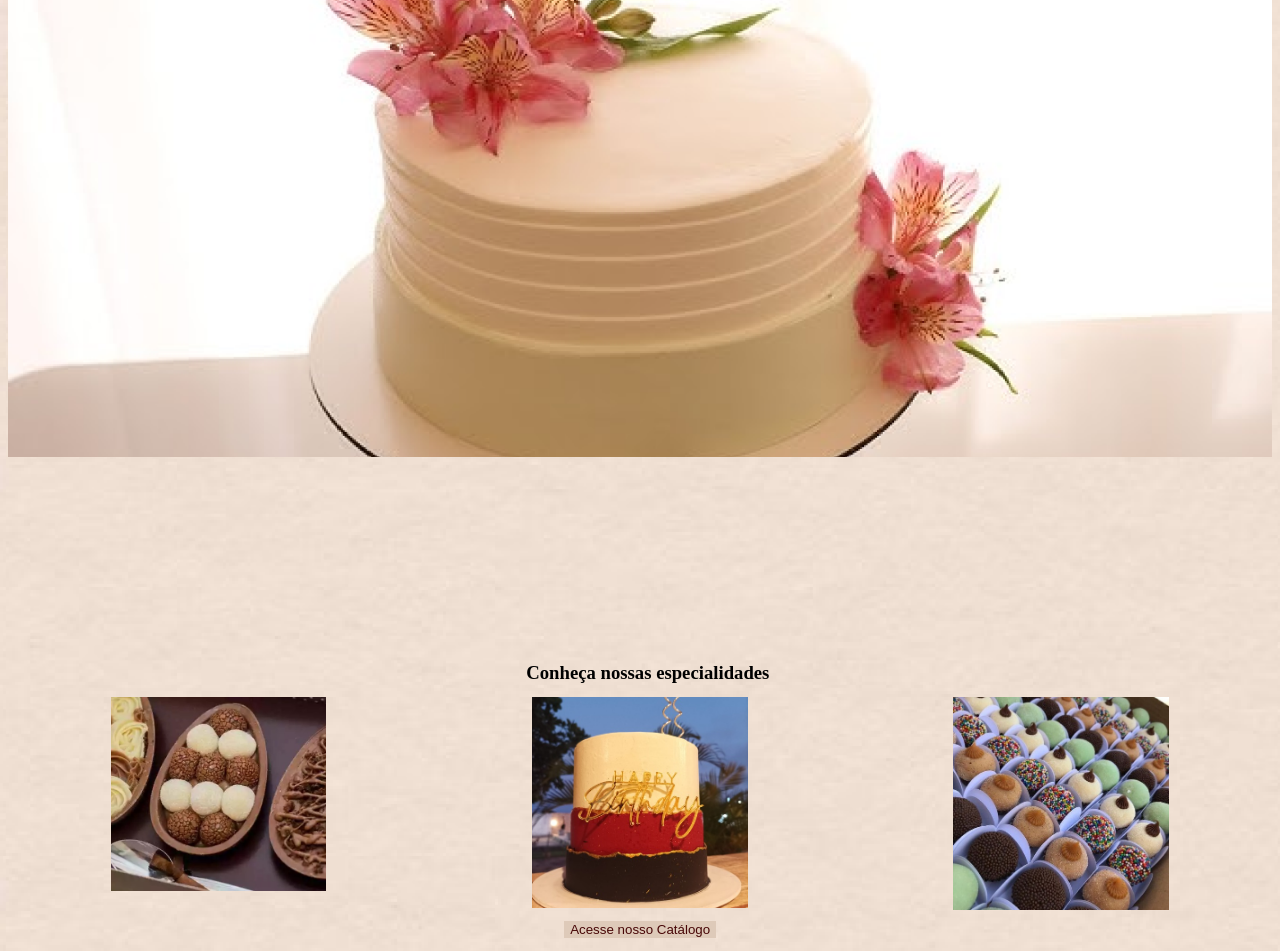
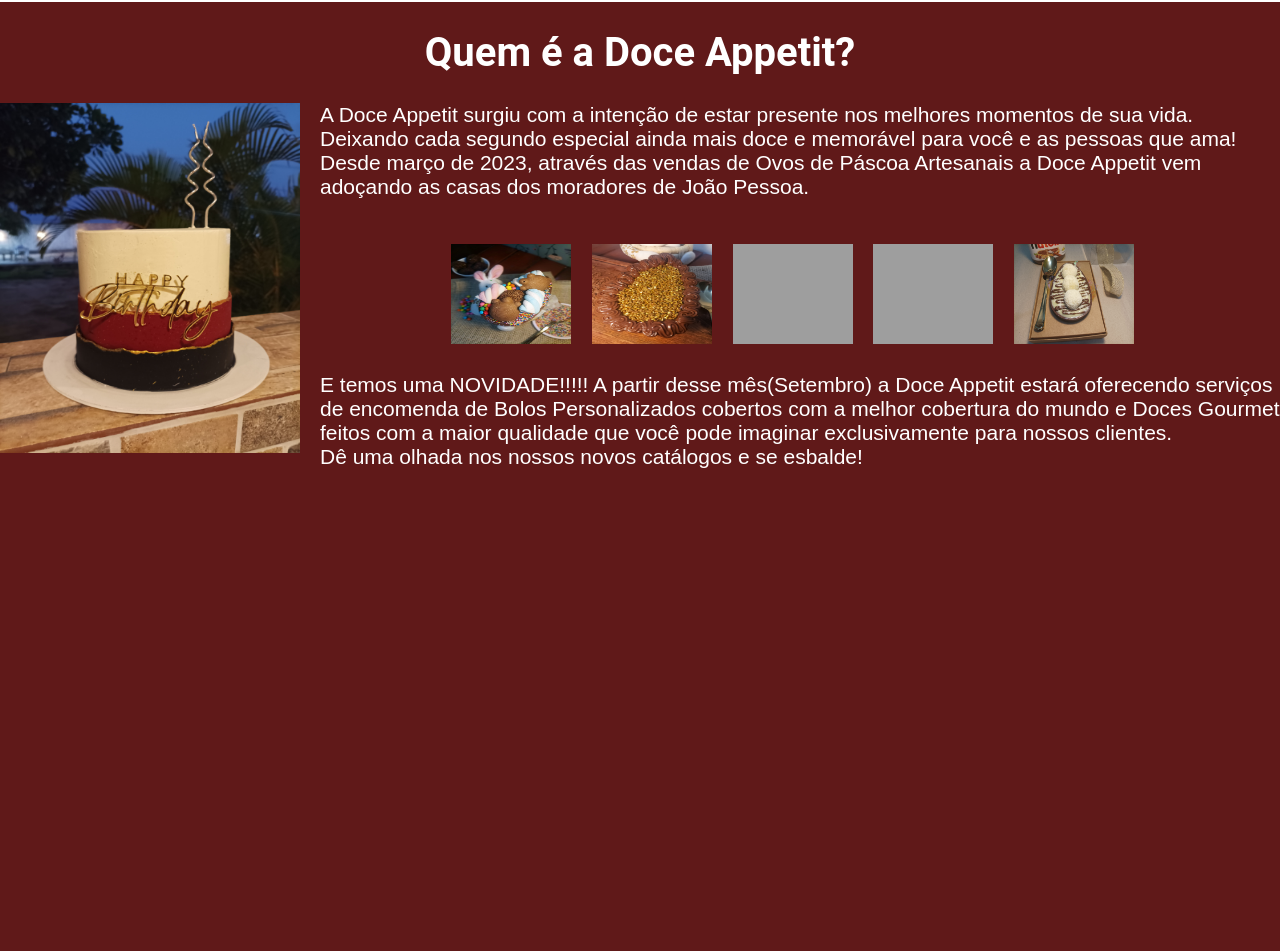
Before and after one commit to patriciagrocha/projeto-doceria, a PHP site: page /conteudo.php in a window 1280 px wide. After the commit the page ends 468 px from the top, so only its background shows below. Run offline with PHP 8.4, Linux system fonts and the light colour scheme; grey boxes are pictures that could not be loaded.

Commit message:
Revert "Alan"

```diff
--- a/conteudo.php
+++ b/conteudo.php
@@ -1,76 +1,66 @@
-<div>
-
+<!DOCTYPE html>
+<html>
 <head>
+    <title>Exibir Imagem em PHP</title>
     <style>
-    body{
-      /*imagem da textura do fundo*/
-      background-image: url("image 3.png")
-    }
-    .produto{
-      /*estilo das 3 imagens do final da página*/
-    display: flex;
-    border-top: none;
-    padding-top: 0;
+        /* Estilos para o corpo da página */
+        body {
+            font-family: Arial,sans-serif;
+            color: white;
+            margin: 0;
+            padding: 0;
+            background-color: rgb(96, 25, 25);
         }
 
-.prod{
-   flex: 1;
-   margin: -5px;
+        .h1 {
+            font-size: 20px;
+            font-family: "Roboto";
             text-align: center;
+            border-top: 2px solid white;
         }
 
-.prod img{
-   max-width: 50%;
-   margin: center;
-}
-#BotaoCatalogo{
-/*botão escrito "acesse nosso catálogo"*/
-  color: #480707;
-  background: #DECAB9;
-  margin-left: 44%;
-  margin-bottom: 5px;
-  text-aling: center;
-  border: none;
-}
-#bolotopo1{
-  width: 100%;
-  margin-top: -15px;
-  margin-bottom: 200px;
-
+        /* Estilos para a imagem */
+        .img {
+            float: left; /* Alinha a imagem à esquerda */
+            height: 350px;
+            width: 300px;
+            margin-right: 20px; /* Adiciona espaço à direita da imagem */
         }
 
-.especialidade{
-  color: black;
-  text-aling: center;
-  margin-left: 41%;
-  margin-top: 5px;
+        .imgs {
+            height: 100px;
+            width: 120px;
+            margin-right:15px;
         }
+
+        .centralizaimgs{
+            text-align: center;
+            margin-left: 0px;
+        }
+
+        /* Estilos para o texto */
+        .texto {
+            font-family: Arial, sans-serif;
+            font-size: 21px;
+            font-weight: 500;
+            text-align: left; /* Alinha o texto à esquerda */
+            margin-left: 280px; /* Adiciona espaço à esquerda da imagem */
+        }
+
     </style>
 </head>
 <body>
-  <img id="bolotopo1" src="imgs/hq720 1.png"><br>
-  <h3 class="especialidade">Conheça nossas especialidades</h3>
-
- <div class="produto">
-    <span class="prod">
-        <img src="imgs/IMG-20231108-WA0016.jpg" title="Ovo de páscoa">
-        <p>
+    <div class="h1">
+        <h1> Quem é a Doce Appetit?</h1>
+    </div>
+    <img src="imgs/cakerapha.jpg" class="img">
+        <div class="texto"><p>
+            A Doce Appetit surgiu com a intenção de estar presente nos melhores momentos de sua vida. Deixando cada segundo especial ainda mais doce e memorável para você e as pessoas que ama! Desde março de 2023, através das vendas de Ovos de Páscoa Artesanais a Doce Appetit vem adoçando as casas dos moradores de João Pessoa.<br><br>
+            <div class="centralizaimgs">
+                <img src= "imgs/ovokids2.jpg" class="imgs"> <img src="imgs/ovomaracuja.jpg" class="imgs"> <img src="imgs/ovooreo.jpg" class="imgs"> <img src="imgs/capa2.jpg" class="imgs"> <img src="imgs/ninho.jpg" class="imgs">
+            </div>
+            <br> E temos uma NOVIDADE!!!!! A partir desse mês(Setembro) a Doce Appetit estará oferecendo serviços de encomenda de Bolos Personalizados cobertos com a melhor cobertura do mundo e Doces Gourmet feitos com a maior qualidade que você pode imaginar exclusivamente para nossos clientes. <br> Dê uma olhada nos nossos novos catálogos e se esbalde!
         </p>
-    </span>
-    <span class="prod">
-        <img src="imgs/IMG-20231108-WA0017.jpg" title="Bolo">
-        <p>
-        </p>
-    </span>
-    <span class="prod">
-        <img src="imgs/IMG-20231108-WA0018.jpg" title="Brigadeiros">
-        <p>
-        </p>
-    </span><br>
- </div>
-  <div>
-    <input id="BotaoCatalogo" type="button" value="Acesse nosso Catálogo">
     </div>
 </body>
-
-</div>
+</html>
--- a/menu.php
+++ b/menu.php
@@ -100,7 +100,7 @@ li a:hover:not(.active) {
 </head>
 <div id="menu">
     <ul class="menu">
-    <img class="logo" src="imgs/desing.png">
+    <img class="logo" src="desing.png">
      <li id="avaliacoes"><a href="?pg=avaliacoes">Fale conosco</a></li>
      <li id="catalogo" ><a href="?pg=catalogos">Catálogo</a></li>
      <li id="sobre"><a href="?pg=fazermeupedido">Sobre mim</a></li>
```
Also changed, not shown: rodape.php (+22 -29 lines), topo.php (added, +20 -0 lines), imgs/IMG-20231108-WA0016.jpg (deleted), imgs/IMG-20231108-WA0017.jpg (deleted), imgs/IMG-20231108-WA0018.jpg (deleted), imgs/desing.png (deleted), imgs/hq720 1.png (deleted), imgs/image 3.png (deleted). Lines whose indentation alone changed are shown as unchanged.
